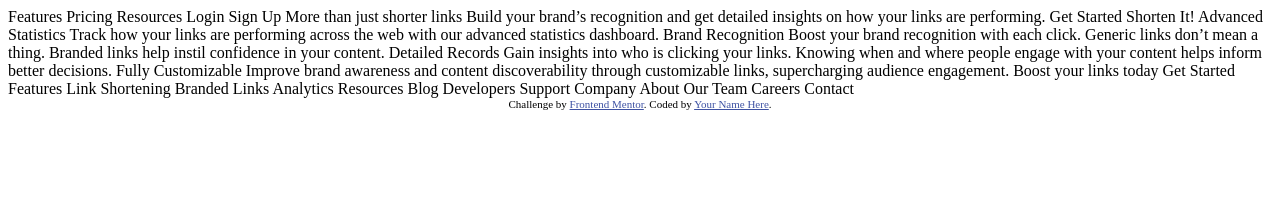
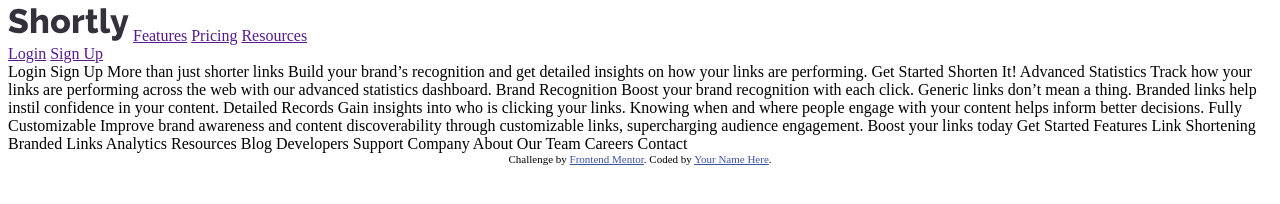
Before and after one commit to MicahJank/url-shortening-api-master, a plain HTML site: page index.html in a window 1280 px wide. Drawn offline with Linux system fonts and the light colour scheme.

Commit message:
setting up html

```diff
--- a/index.html
+++ b/index.html
@@ -15,10 +15,29 @@
   </style>
 </head>
 <body>
+  <header>
+    <section class="top-navigation">
+      <nav>
+        <img src='./images/logo.svg' alt="shortly logo" />
+        <a href="">Features</a>
+        <a href="">Pricing</a>
+        <a href="">Resources</a>
+      </nav>
+      <div class="sign-up">
+        <a class="login btn" href="">Login</a>
+        <a class="signup btn" href="">Sign Up</a>
+      </div>
+  </section>
+  </header>
+  <section class="url-shortening"></section>
+  <section class="statistics"></section>
+  <section class="feature-cards"></section>
+  <section class="cta"></section>
+  <footer>
+    <nav>
 
-  Features
-  Pricing
-  Resources
+    </nav>
+  </footer>
 
   Login
   Sign Up
```
